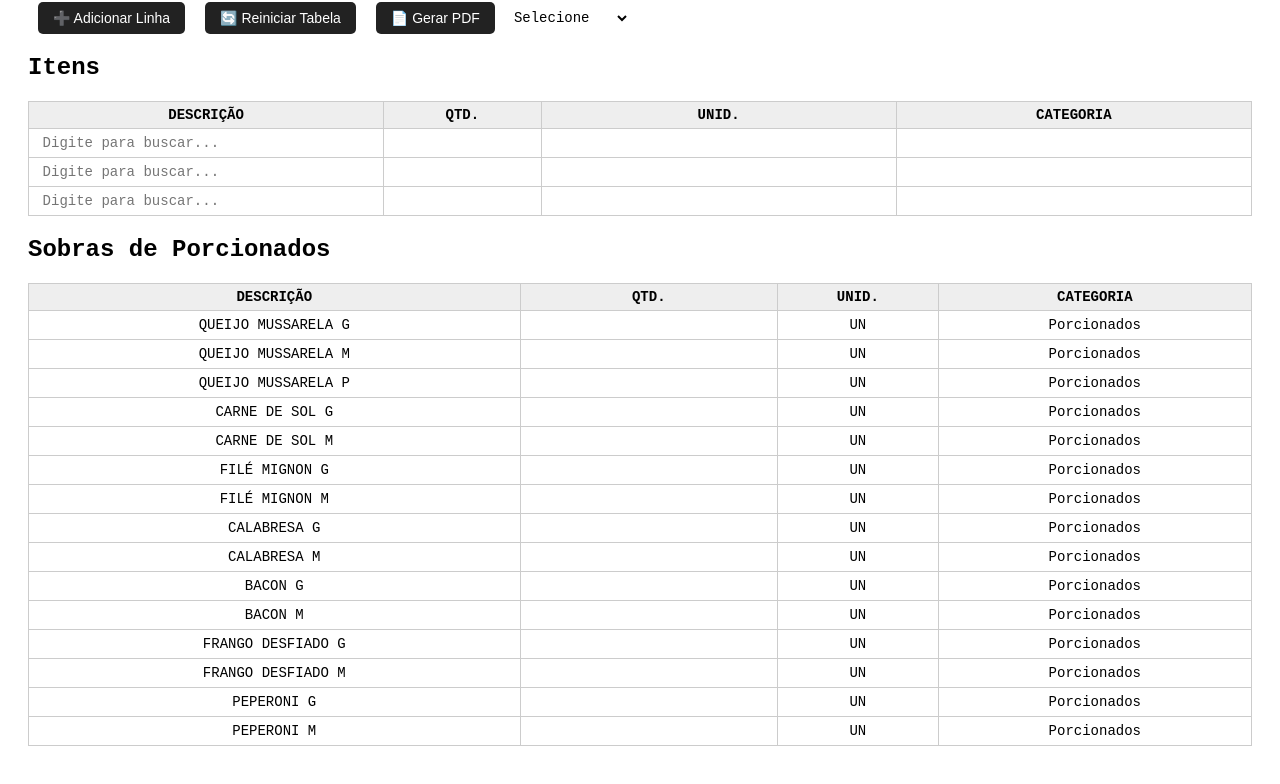
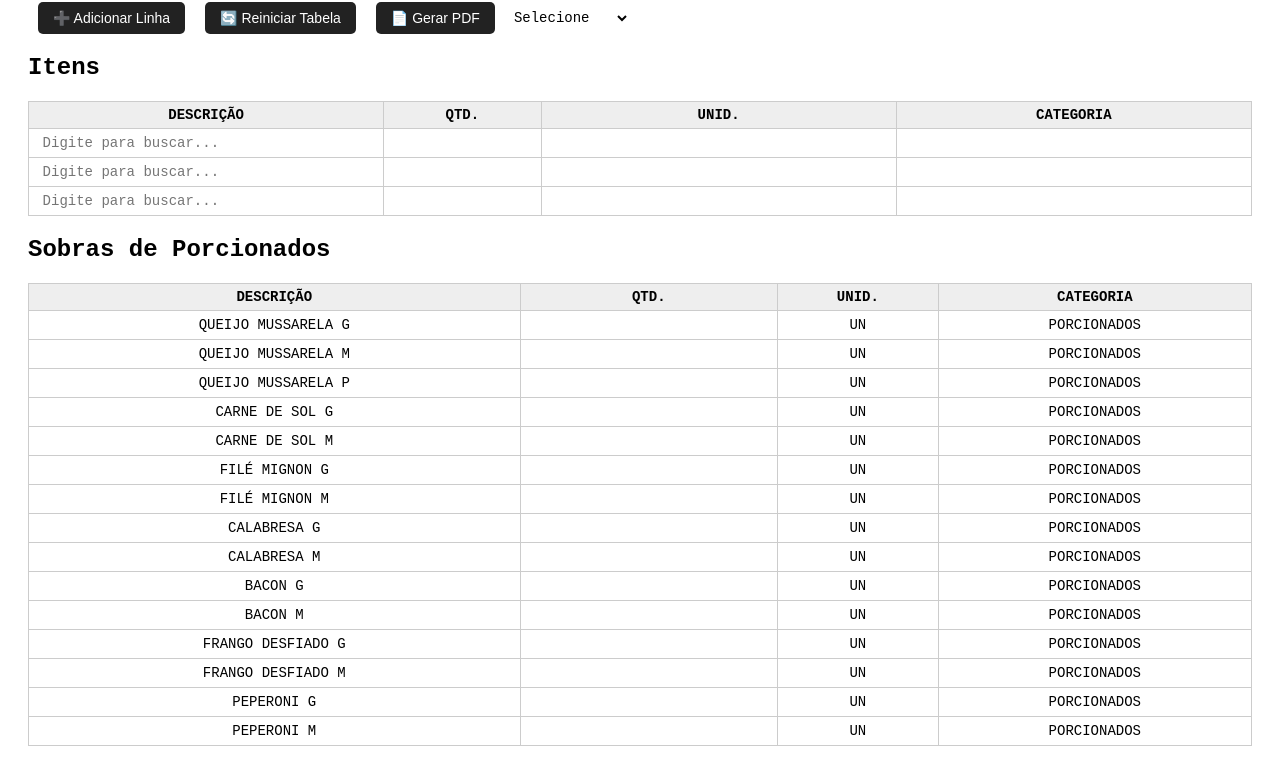
Before and after one commit to Gabriel6838/solicitacaoDeInsumos, a plain HTML site: page index.html in a window 1280 px wide. Shown: the part 108-892 px from the top of the page. Drawn offline with nearby package versions, Linux system fonts and the light colour scheme.

Commit message:
Update index.html

```diff
--- a/index.html
+++ b/index.html
@@ -83,21 +83,21 @@
     </tr>
   </thead>
   <tbody>
-    <tr><td>QUEIJO MUSSARELA G</td><td><input type="number" class="qtd-input" min="0"></td><td>UN</td><td>Porcionados</td></tr>
-    <tr><td>QUEIJO MUSSARELA M</td><td><input type="number" class="qtd-input" min="0"></td><td>UN</td><td>Porcionados</td></tr>
-    <tr><td>QUEIJO MUSSARELA P</td><td><input type="number" class="qtd-input" min="0"></td><td>UN</td><td>Porcionados</td></tr>
-    <tr><td>CARNE DE SOL G</td><td><input type="number" class="qtd-input" min="0"></td><td>UN</td><td>Porcionados</td></tr>
-    <tr><td>CARNE DE SOL M</td><td><input type="number" class="qtd-input" min="0"></td><td>UN</td><td>Porcionados</td></tr>
-    <tr><td>FILÉ MIGNON G</td><td><input type="number" class="qtd-input" min="0"></td><td>UN</td><td>Porcionados</td></tr>
-    <tr><td>FILÉ MIGNON M</td><td><input type="number" class="qtd-input" min="0"></td><td>UN</td><td>Porcionados</td></tr>
-    <tr><td>CALABRESA G</td><td><input type="number" class="qtd-input" min="0"></td><td>UN</td><td>Porcionados</td></tr>
-    <tr><td>CALABRESA M</td><td><input type="number" class="qtd-input" min="0"></td><td>UN</td><td>Porcionados</td></tr>
-    <tr><td>BACON G</td><td><input type="number" class="qtd-input" min="0"></td><td>UN</td><td>Porcionados</td></tr>
-    <tr><td>BACON M</td><td><input type="number" class="qtd-input" min="0"></td><td>UN</td><td>Porcionados</td></tr>
-    <tr><td>FRANGO DESFIADO G</td><td><input type="number" class="qtd-input" min="0"></td><td>UN</td><td>Porcionados</td></tr>
-    <tr><td>FRANGO DESFIADO M</td><td><input type="number" class="qtd-input" min="0"></td><td>UN</td><td>Porcionados</td></tr>
-    <tr><td>PEPERONI G</td><td><input type="number" class="qtd-input" min="0"></td><td>UN</td><td>Porcionados</td></tr>
-    <tr><td>PEPERONI M</td><td><input type="number" class="qtd-input" min="0"></td><td>UN</td><td>Porcionados</td></tr>
+    <tr><td>QUEIJO MUSSARELA G</td><td><input type="number" class="qtd-input" min="0"></td><td>UN</td><td>PORCIONADOS</td></tr>
+    <tr><td>QUEIJO MUSSARELA M</td><td><input type="number" class="qtd-input" min="0"></td><td>UN</td><td>PORCIONADOS</td></tr>
+    <tr><td>QUEIJO MUSSARELA P</td><td><input type="number" class="qtd-input" min="0"></td><td>UN</td><td>PORCIONADOS</td></tr>
+    <tr><td>CARNE DE SOL G</td><td><input type="number" class="qtd-input" min="0"></td><td>UN</td><td>PORCIONADOS</td></tr>
+    <tr><td>CARNE DE SOL M</td><td><input type="number" class="qtd-input" min="0"></td><td>UN</td><td>PORCIONADOS</td></tr>
+    <tr><td>FILÉ MIGNON G</td><td><input type="number" class="qtd-input" min="0"></td><td>UN</td><td>PORCIONADOS</td></tr>
+    <tr><td>FILÉ MIGNON M</td><td><input type="number" class="qtd-input" min="0"></td><td>UN</td><td>PORCIONADOS</td></tr>
+    <tr><td>CALABRESA G</td><td><input type="number" class="qtd-input" min="0"></td><td>UN</td><td>PORCIONADOS</td></tr>
+    <tr><td>CALABRESA M</td><td><input type="number" class="qtd-input" min="0"></td><td>UN</td><td>PORCIONADOS</td></tr>
+    <tr><td>BACON G</td><td><input type="number" class="qtd-input" min="0"></td><td>UN</td><td>PORCIONADOS</td></tr>
+    <tr><td>BACON M</td><td><input type="number" class="qtd-input" min="0"></td><td>UN</td><td>PORCIONADOS</td></tr>
+    <tr><td>FRANGO DESFIADO G</td><td><input type="number" class="qtd-input" min="0"></td><td>UN</td><td>PORCIONADOS</td></tr>
+    <tr><td>FRANGO DESFIADO M</td><td><input type="number" class="qtd-input" min="0"></td><td>UN</td><td>PORCIONADOS</td></tr>
+    <tr><td>PEPERONI G</td><td><input type="number" class="qtd-input" min="0"></td><td>UN</td><td>PORCIONADOS</td></tr>
+    <tr><td>PEPERONI M</td><td><input type="number" class="qtd-input" min="0"></td><td>UN</td><td>PORCIONADOS</td></tr>
   </tbody>
 </table>
 
```
